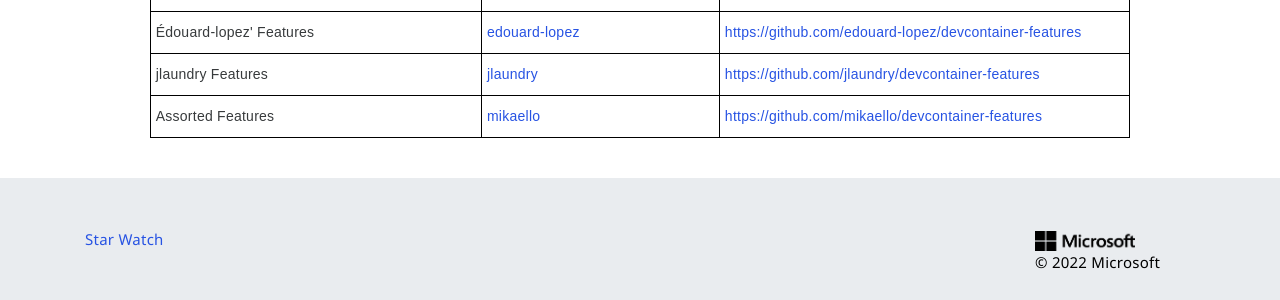
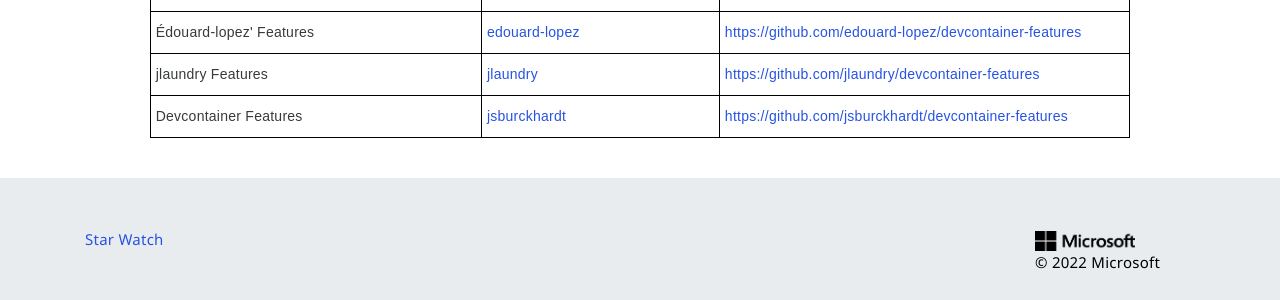
Before and after one commit to devcontainers/devcontainers.github.io, a Jekyll site: the page built from collections.html, in a window 1280 px wide. Shown: the part 1415-1715 px from the top of the page. Built offline with Jekyll 4.4.1, drawn with Linux system fonts in a browser that asks for light colours; nearby versions of some CDN libraries; comment, search, counter and statistics services are not loaded.

Commit message:
feat(jsburckhardt): add feature registry

```diff
--- a/_data/collection-index.yml
+++ b/_data/collection-index.yml
@@ -138,8 +138,8 @@
   contact: https://github.com/jlaundry/devcontainer-features/issues
   repository: https://github.com/jlaundry/devcontainer-features
   ociReference: ghcr.io/jlaundry/devcontainer-features
-- name: Assorted Features
-  maintainer: mikaello
-  contact: https://github.com/mikaello/devcontainer-features/issues
-  repository: https://github.com/mikaello/devcontainer-features
-  ociReference: ghcr.io/mikaello/devcontainer-features
+- name: Devcontainer Features
+  maintainer: jsburckhardt
+  contact: https://github.com/jsburckhardt/devcontainer-features/issues
+  repository: https://github.com/jsburckhardt/devcontainer-features
+  ociReference: ghcr.io/jsburckhardt/devcontainer-features
```
